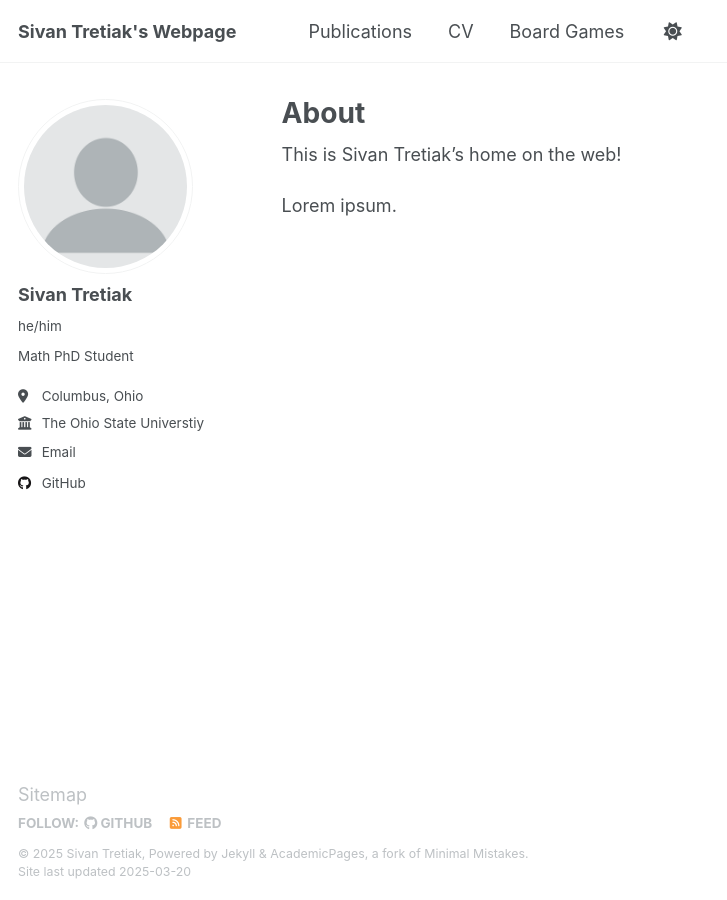
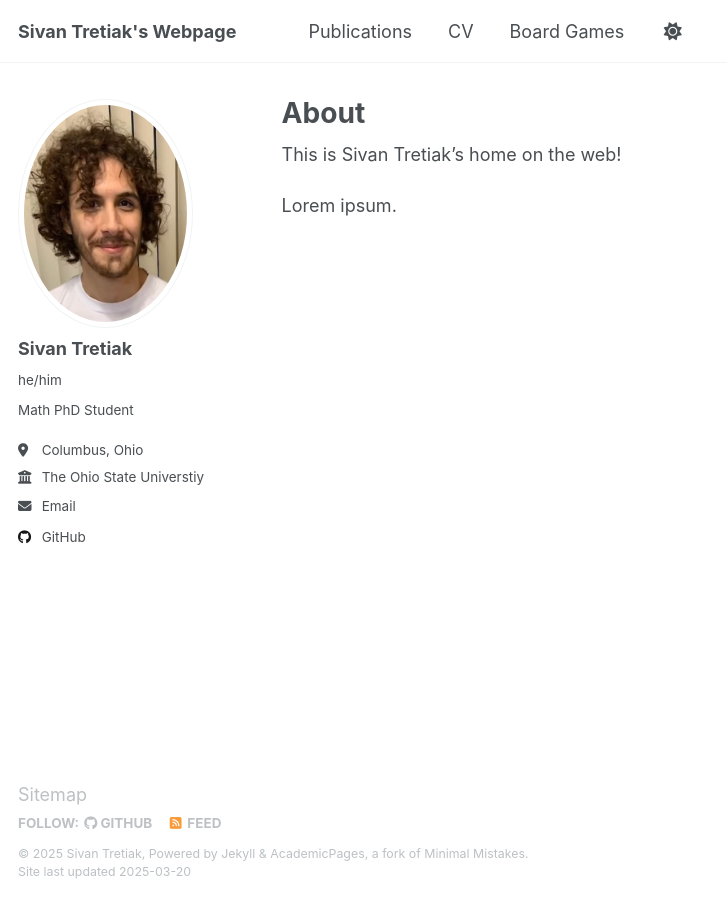
Before and after one commit to sivantretiak/sivantretiak.github.io, a Jekyll site: the page built from _pages/about.md, in a window 1280 px wide. Shown: the whole page, without its empty margins (0-727 px from the left). Built offline with Jekyll 4.4.1, drawn with Linux system fonts in a browser that asks for light colours.

Commit message:
Update _config.yml

```diff
--- a/_config.yml
+++ b/_config.yml
@@ -22,7 +22,7 @@ repository               : "sivantretiak.github.io"
 #               Additional customization can be done by editing /_includes/author-profile.html
 author:
   # Biographic information
-  avatar           : "profile.png"
+  avatar           : "tretiak.2.jpg"
   name             : "Sivan Tretiak"
   pronouns         : "he/him"
   bio              : "Math PhD Student"
```
